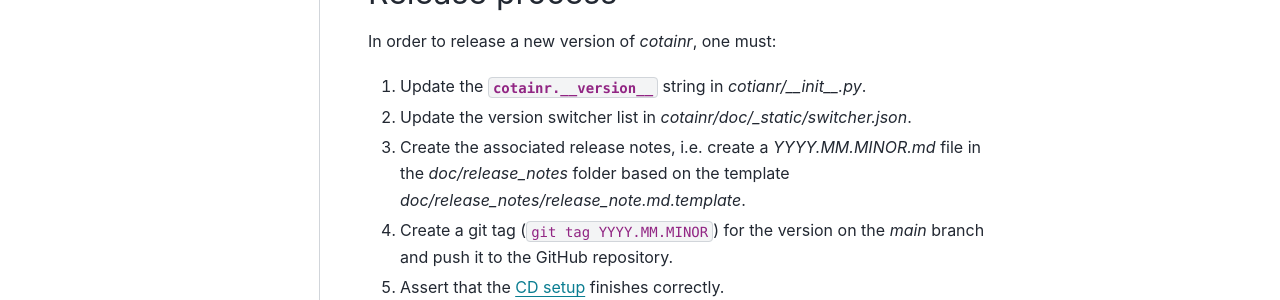
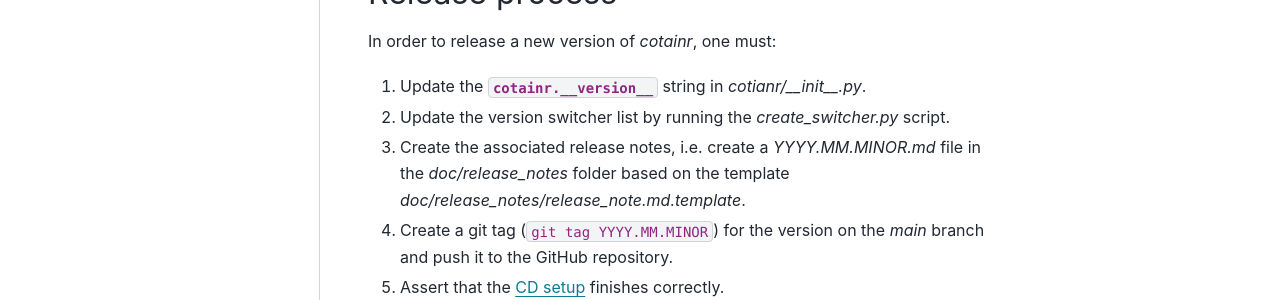
Before and after one commit to DeiC-HPC/cotainr, a Sphinx documentation site: the page built from doc/development/releasing.rst, in a window 1280 px wide and 1216 px high. Shown: the part 726-1026 px from the top of the window. Built offline with Sphinx 7.4.7 and the PyData theme 0.15.4, drawn with Linux system fonts in a browser that asks for light colours; pages that are not in the unit, such as notebooks, are missing from menus; some of the changed lines change nothing that is shown.

Commit message:
Change release documentation and small fix to switcher script

```diff
--- a/doc/create_switcher.py
+++ b/doc/create_switcher.py
@@ -1,5 +1,11 @@
 import subprocess
 import json
+import sys
+from pathlib import Path
+
+sys.path.insert(0, f'{Path("..").resolve()}')
+
+import cotainr
 
 tags = [
     tag
@@ -19,13 +25,13 @@ switcher = [
         "url": "https://cotainr.readthedocs.io/en/latest/",
     },
     {
-        "name": f"{tags[0]} (stable)",
+        "name": f"{cotainr.__version__} (stable)",
         "version": "stable",
         "url": "https://cotainr.readthedocs.io/en/stable/",
     },
 ]
 
-for tag in tags[1:4]:
+for tag in tags[0:3]:
     switcher.append(
         {
             "name": tag,
--- a/doc/development/releasing.rst
+++ b/doc/development/releasing.rst
@@ -24,7 +24,7 @@ Release process
 In order to release a new version of `cotainr`, one must:
 
 1. Update the :attr:`cotainr.__version__` string in `cotianr/__init__.py`.
-2. Update the version switcher list in `cotainr/doc/_static/switcher.json`.
+2. Update the version switcher list by running the `create_switcher.py` script.
 3. Create the associated release notes, i.e. create a `YYYY.MM.MINOR.md` file in the `doc/release_notes` folder based on the template `doc/release_notes/release_note.md.template`.
 4. Create a git tag (:code:`git tag YYYY.MM.MINOR`) for the version on the *main* branch and push it to the GitHub repository.
 5. Assert that the :ref:`CD setup <continuous_delivery>` finishes correctly.
```
